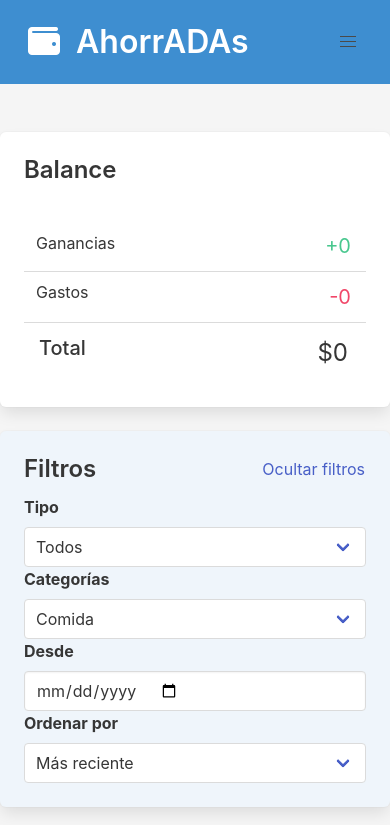
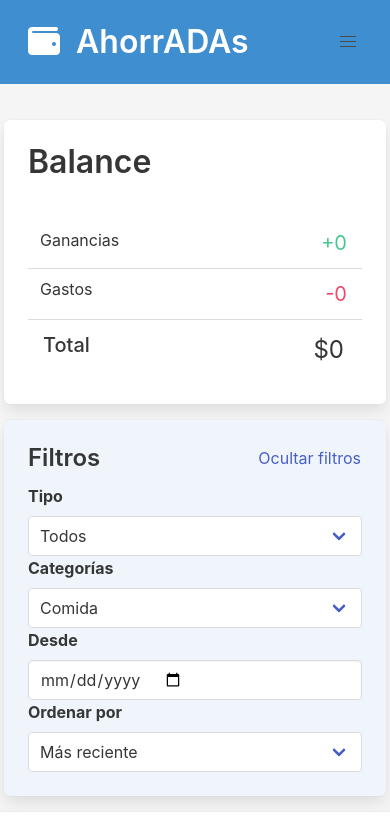
Before and after one commit to dalmacardozo/AHORRADAS, a plain HTML site: page index.html in a window 390 px wide. Shown: the top 825 px of the page. Drawn offline with nearby package versions, Linux system fonts and the light colour scheme.

Commit message:
Se modifica la estructura de la columna de balance, logrando que la tabla de ganancias y gastos no desborde al hacer responsive

```diff
--- a/index.html
+++ b/index.html
@@ -51,14 +51,15 @@
 
   <div class="container mt-6">
     <div class="columns is-justify-content-center">
-      <div class="column is-3">
+      <div>
 
         <!--Contenedor Balance-->
 
-        <div class="column box column-balance p-5">
-          <h4 class="title is-4">
+        <div class="box column-balance p-5 is-flex is-flex-direction-column m-4">
+          <h4 class="title">
             Balance
           </h4>
+          <div>
           <table class="table is-fullwidth">
             <tbody>
               <tr>
@@ -82,9 +83,10 @@
             </tbody>
           </table>
         </div>
+        </div>
 
         <!--Contenedor Filtros-->
-        <div class="has-background-info-light mt-4 column-filter box p-5">
+        <div class="has-background-info-light mt-4 column-filter box p-5 m-4">
           <div class="is-flex is-justify-content-space-between is-flex-wrap-wrap">
             <div>
               <h4 class="title is-4">
```
